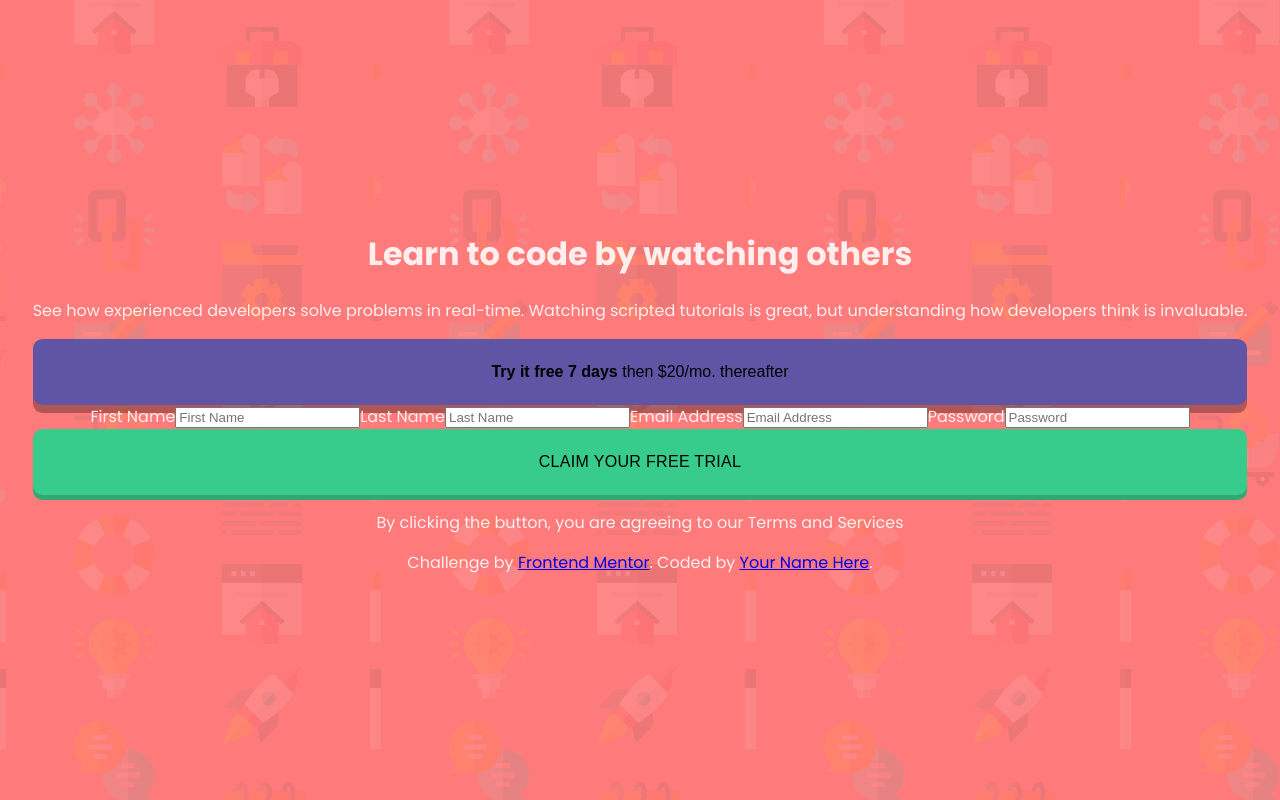
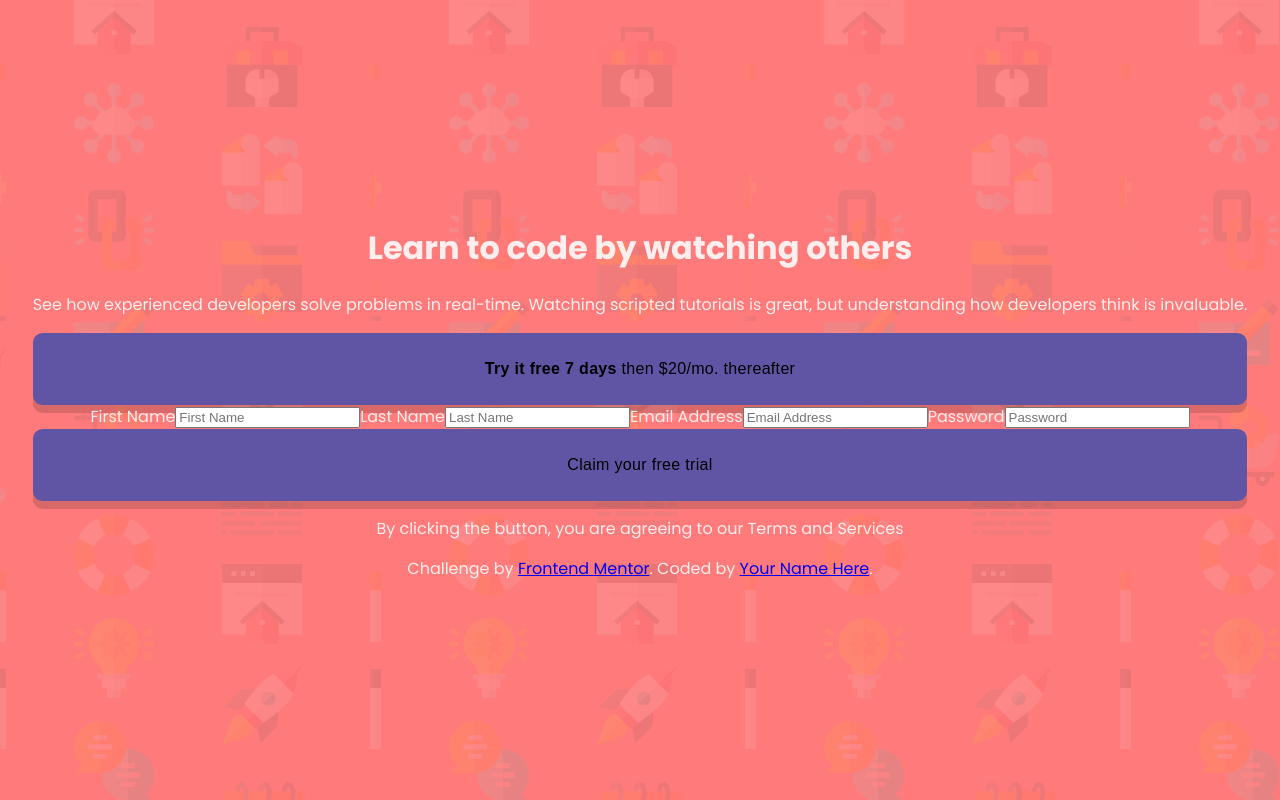
Before and after one commit to Aguirreignacio12/sign-up-form, a React (Vite) app: page / in a window 1280 px wide. Built offline with nearby package versions, Linux system fonts and the light colour scheme.

Commit message:
Agregar estilos al componente Button

```diff
--- a/src/components/Button/Button.jsx
+++ b/src/components/Button/Button.jsx
@@ -1,36 +1,23 @@
-import styled, { css } from "styled-components";
+import styled from "styled-components";
 
 const StyledButton = styled.button`
   border:none;
   border-radius:.60em;
   cursor:pointer;
-font-size: 1em;
+  font-size: 1rem;
   height:auto;
-padding:1.5em;
+ padding:1.5em 2em;
+  line-height:1.5em;
   width:100%;
-
-${(props) =>
-    props.home && css`
-      background-color:hsl(248, 32%, 49%);
-      box-shadow: 0px 8px 0px rgba(0, 0, 0, 30%);
-    `
-  }
-
-${(props) =>
-    props.form && css`
-      background-color: hsl(154, 59%, 51%);
-      box-shadow: 0px 5px 0px rgb(47, 168, 115);
-      letter-spacing:.02em;
-      text-transform:uppercase;
-    `
-  }
+  background-color: ${props => props.$form ? 'hsl(154, 59%, 51%)' : 'hsl(248, 32%, 49%)'};
+  box-shadow: ${props => props.$form ? '0px 5px 0px rgb(47, 168, 115)' : '0px 8px 0px rgba(0, 0, 0, 15%)'};
+  letter-spacing: .02em;
+  text-transform: ${props => props.$form && 'uppercase'}
   `;
 
-
-
-const Button = ({ home, form, boldText, normalText }) => {
+const Button = ({ $form, boldText, normalText }) => {
   return <>
-    <StyledButton home={home} form={form}>
+    <StyledButton $form={$form}>
       {boldText ? (
         <>
           <strong>{boldText}</strong>{normalText}
```
Lines whose indentation alone changed are shown as unchanged.
